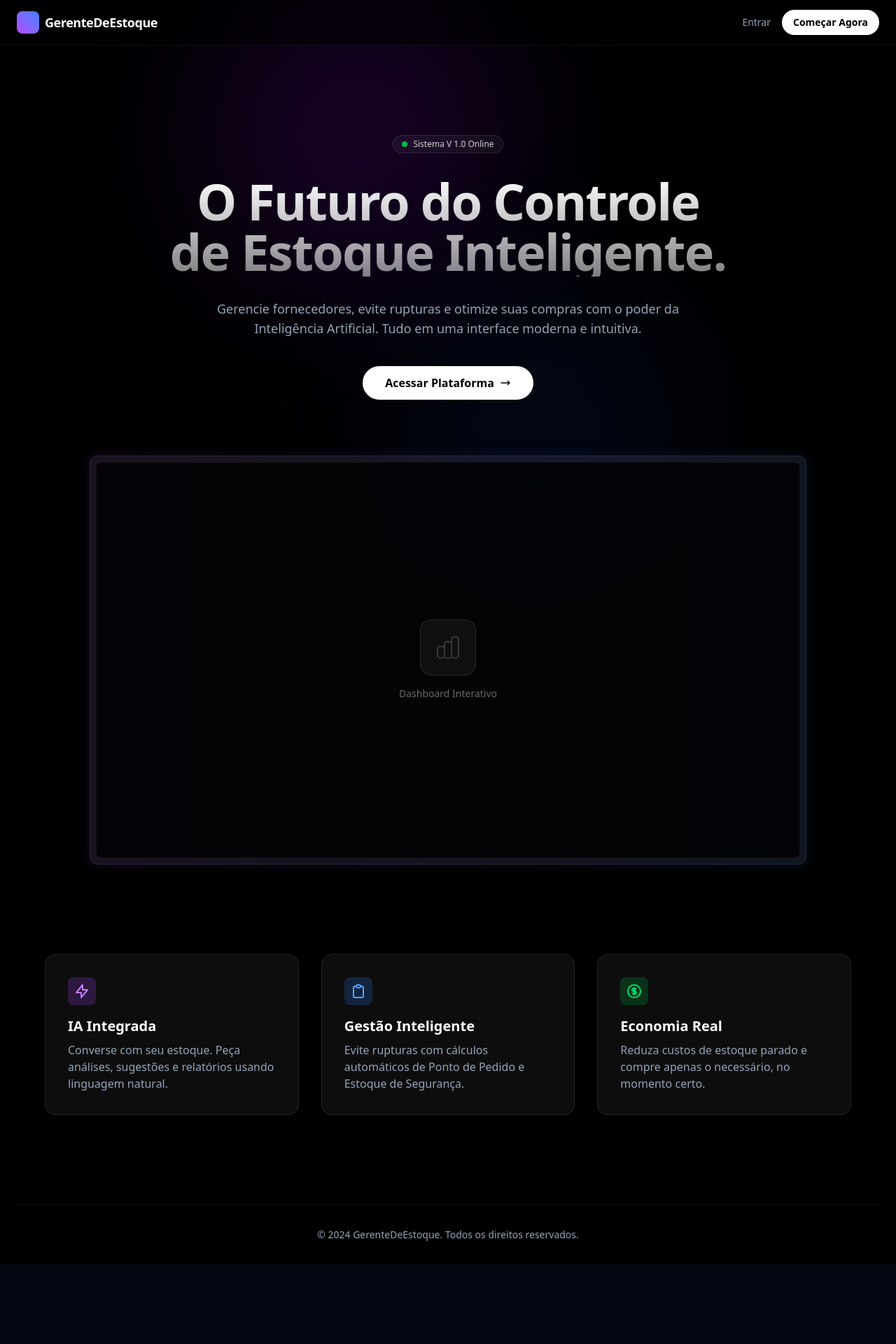
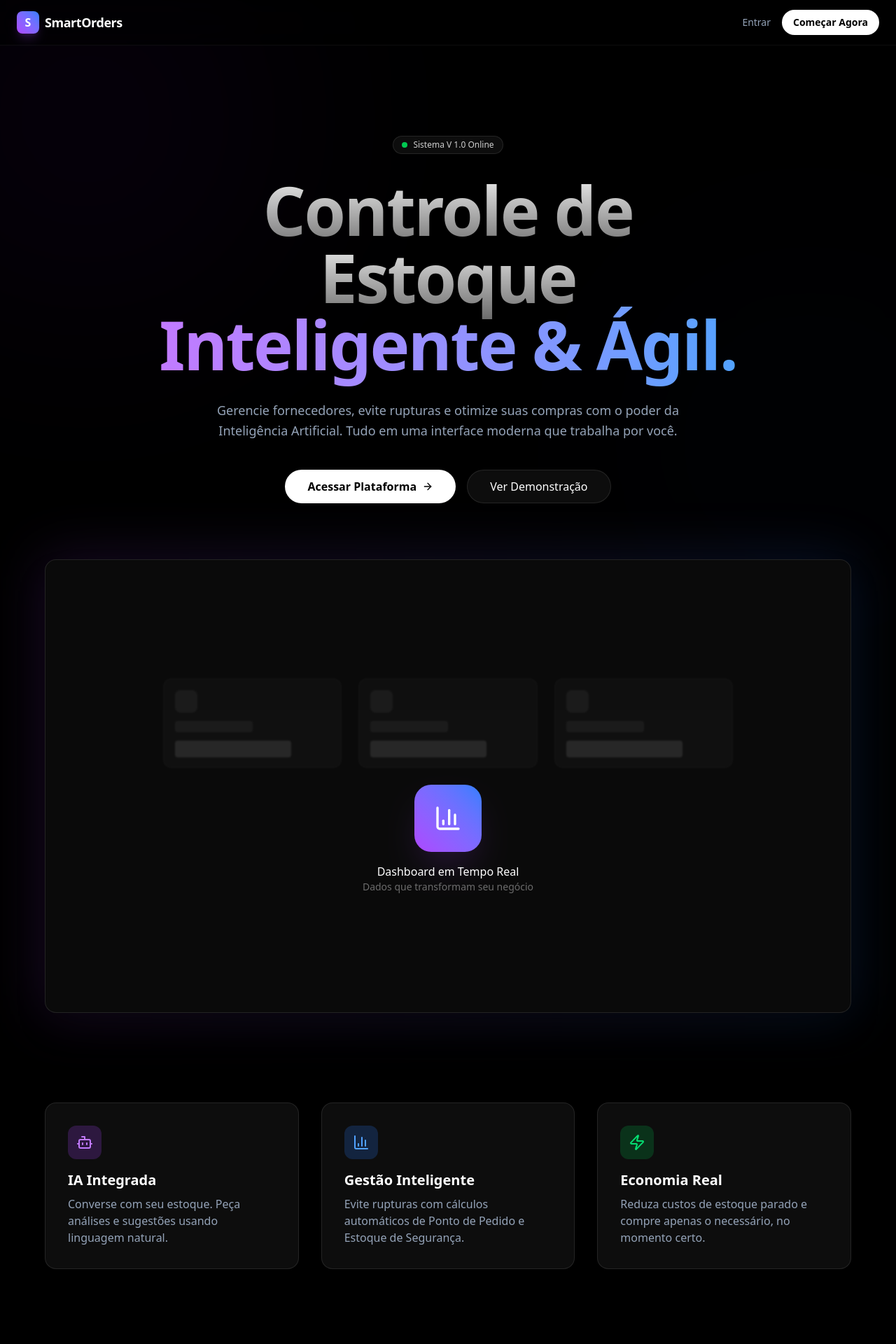
Before and after one commit to josepedro15/GerenteDeEstoque, a Next.js app in the folder frontend/: page / in a window 1280 px wide. Shown: the top 1920 px of the page at 70% size. Before the commit the page ends 1806 px from the top, so only its background shows below. Built offline with nearby package versions, Linux system fonts and the light colour scheme.

Commit message:
Feat: Add animations to landing page

```diff
--- a/frontend/app/page.tsx
+++ b/frontend/app/page.tsx
@@ -1,116 +1,223 @@
+"use client";
+
+import { motion } from "framer-motion";
+import { ArrowRight, BarChart3, Bot, Zap } from "lucide-react";
+import Link from "next/link";
+
+const fadeInUp = {
+    initial: { opacity: 0, y: 20 },
+    animate: { opacity: 1, y: 0 },
+    transition: { duration: 0.5 }
+};
+
+const staggerContainer = {
+    animate: {
+        transition: {
+            staggerChildren: 0.2
+        }
+    }
+};
+
 export default function LandingPage() {
     return (
-        <div className="min-h-screen bg-black text-white selection:bg-purple-500/30">
+        <div className="min-h-screen bg-black text-white selection:bg-purple-500/30 overflow-hidden">
             {/* Background Effects */}
             <div className="fixed inset-0 z-0">
-                <div className="absolute top-0 left-1/4 h-96 w-96 rounded-full bg-purple-600/20 blur-[128px]" />
-                <div className="absolute bottom-0 right-1/4 h-96 w-96 rounded-full bg-blue-600/10 blur-[128px]" />
+                <motion.div
+                    animate={{
+                        scale: [1, 1.2, 1],
+                        opacity: [0.2, 0.3, 0.2],
+                    }}
+                    transition={{
+                        duration: 8,
+                        repeat: Infinity,
+                        ease: "easeInOut"
+                    }}
+                    className="absolute top-[-10%] left-[-10%] h-[500px] w-[500px] rounded-full bg-purple-600/20 blur-[128px]"
+                />
+                <motion.div
+                    animate={{
+                        scale: [1, 1.1, 1],
+                        opacity: [0.1, 0.2, 0.1],
+                    }}
+                    transition={{
+                        duration: 10,
+                        repeat: Infinity,
+                        ease: "easeInOut",
+                        delay: 1
+                    }}
+                    className="absolute bottom-[-10%] right-[-10%] h-[500px] w-[500px] rounded-full bg-blue-600/10 blur-[128px]"
+                />
             </div>
 
             {/* Navbar */}
-            <nav className="relative z-50 border-b border-white/5 bg-black/50 backdrop-blur-xl">
+            <motion.nav
+                initial={{ y: -100 }}
+                animate={{ y: 0 }}
+                transition={{ duration: 0.6, ease: "easeOut" }}
+                className="relative z-50 border-b border-white/5 bg-black/50 backdrop-blur-xl"
+            >
                 <div className="mx-auto flex h-16 max-w-7xl items-center justify-between px-6">
                     <div className="flex items-center gap-2">
-                        <div className="h-8 w-8 rounded-lg bg-gradient-to-tr from-purple-500 to-blue-500" />
-                        <span className="text-lg font-bold tracking-tight">GerenteDeEstoque</span>
+                        <div className="h-8 w-8 rounded-lg bg-gradient-to-tr from-purple-500 to-blue-500 flex items-center justify-center font-bold text-white shadow-lg shadow-purple-500/20">
+                            S
+                        </div>
+                        <span className="text-lg font-bold tracking-tight">SmartOrders</span>
                     </div>
                     <div className="flex items-center gap-4">
-                        <a href="/login" className="text-sm font-medium text-muted-foreground hover:text-white transition-colors">
+                        <Link href="/login" className="text-sm font-medium text-muted-foreground hover:text-white transition-colors">
                             Entrar
-                        </a>
-                        <a
+                        </Link>
+                        <Link
                             href="/login"
                             className="rounded-full bg-white px-4 py-2 text-sm font-semibold text-black transition-transform hover:scale-105 active:scale-95"
                         >
                             Começar Agora
-                        </a>
+                        </Link>
                     </div>
                 </div>
-            </nav>
+            </motion.nav>
 
             {/* Hero Section */}
-            <main className="relative z-10 flex flex-col items-center justify-center px-6 pt-32 text-center">
-                <div className="inline-flex items-center gap-2 rounded-full border border-white/10 bg-white/5 px-3 py-1 mb-8 backdrop-blur-sm">
-                    <span className="flex h-2 w-2 rounded-full bg-green-500 animate-pulse" />
+            <main className="relative z-10 flex flex-col items-center justify-center px-6 pt-24 lg:pt-32 text-center">
+                <motion.div
+                    initial="initial"
+                    animate="animate"
+                    variants={staggerContainer}
+                    className="max-w-5xl mx-auto"
+                >
+                    <motion.div
+                        variants={fadeInUp}
+                        className="inline-flex items-center gap-2 rounded-full border border-white/10 bg-white/5 px-3 py-1 mb-8 backdrop-blur-sm"
+                    >
+                        <span className="relative flex h-2 w-2">
+                            <span className="animate-ping absolute inline-flex h-full w-full rounded-full bg-green-400 opacity-75"></span>
+                            <span className="relative inline-flex rounded-full h-2 w-2 bg-green-500"></span>
+                        </span>
                         <span className="text-xs font-medium text-white/80">Sistema V 1.0 Online</span>
-                </div>
+                    </motion.div>
 
-                <h1 className="mx-auto max-w-4xl text-5xl font-bold tracking-tight sm:text-7xl bg-clip-text text-transparent bg-gradient-to-b from-white to-white/50">
-                    O Futuro do Controle <br />
-                    de Estoque Inteligente.
-                </h1>
+                    <motion.h1
+                        variants={fadeInUp}
+                        className="mx-auto max-w-4xl text-5xl font-bold tracking-tight sm:text-7xl lg:text-8xl"
+                    >
+                        <span className="bg-clip-text text-transparent bg-gradient-to-b from-white to-white/40">
+                            Controle de Estoque
+                        </span>
+                        <br />
+                        <span className="bg-clip-text text-transparent bg-gradient-to-r from-purple-400 via-blue-400 to-purple-400 animate-gradient-x bg-[length:200%_auto]">
+                            Inteligente & Ágil.
+                        </span>
+                    </motion.h1>
 
-                <p className="mx-auto mt-8 max-w-2xl text-lg text-muted-foreground">
+                    <motion.p
+                        variants={fadeInUp}
+                        className="mx-auto mt-8 max-w-2xl text-lg text-muted-foreground leading-relaxed"
+                    >
                         Gerencie fornecedores, evite rupturas e otimize suas compras com o poder da Inteligência Artificial.
-                    Tudo em uma interface moderna e intuitiva.
-                </p>
+                        Tudo em uma interface moderna que trabalha por você.
+                    </motion.p>
 
-                <div className="mt-10 flex items-center gap-4">
-                    <a
+                    <motion.div
+                        variants={fadeInUp}
+                        className="mt-10 flex flex-col sm:flex-row items-center justify-center gap-4"
+                    >
+                        <Link
                             href="/login"
-                        className="group relative flex h-12 items-center justify-center gap-2 rounded-full bg-white px-8 text-base font-semibold text-black transition-all hover:bg-white/90 hover:ring-2 hover:ring-white/20 hover:ring-offset-2 hover:ring-offset-black"
+                            className="group relative flex h-12 w-full sm:w-auto items-center justify-center gap-2 rounded-full bg-white px-8 text-base font-semibold text-black transition-all hover:bg-white/90 hover:shadow-[0_0_20px_rgba(255,255,255,0.3)]"
                         >
                             Acessar Plataforma
-                        <svg
-                            className="h-4 w-4 transition-transform group-hover:translate-x-1"
-                            fill="none"
-                            viewBox="0 0 24 24"
-                            stroke="currentColor"
+                            <ArrowRight className="h-4 w-4 transition-transform group-hover:translate-x-1" />
+                        </Link>
+                        <Link
+                            href="/login"
+                            className="flex h-12 w-full sm:w-auto items-center justify-center gap-2 rounded-full border border-white/10 bg-white/5 px-8 text-base font-medium text-white transition-all hover:bg-white/10"
                         >
-                            <path strokeLinecap="round" strokeLinejoin="round" strokeWidth={2} d="M17 8l4 4m0 0l-4 4m4-4H3" />
-                        </svg>
-                    </a>
-                </div>
+                            Ver Demonstração
+                        </Link>
+                    </motion.div>
+                </motion.div>
 
                 {/* Dashboard Preview (Visual Mockup) */}
-                <div className="mt-20 relative w-full max-w-5xl rounded-xl border border-white/10 bg-white/5 p-2 backdrop-blur-sm shadow-2xl">
-                    <div className="absolute -inset-1 rounded-xl bg-gradient-to-r from-purple-500/20 to-blue-500/20 blur opacity-50" />
-                    <div className="relative aspect-video w-full overflow-hidden rounded-lg bg-black/80 border border-white/5 flex items-center justify-center">
-                        <div className="text-center space-y-4">
-                            <div className="h-20 w-20 rounded-2xl bg-white/5 mx-auto flex items-center justify-center border border-white/10">
-                                <svg className="w-10 h-10 text-white/20" fill="none" viewBox="0 0 24 24" stroke="currentColor">
-                                    <path strokeLinecap="round" strokeLinejoin="round" strokeWidth={1} d="M9 19v-6a2 2 0 00-2-2H5a2 2 0 00-2 2v6a2 2 0 002 2h2a2 2 0 002-2zm0 0V9a2 2 0 012-2h2a2 2 0 012 2v10m-6 0a2 2 0 002 2h2a2 2 0 002-2m0 0V5a2 2 0 012-2h2a2 2 0 012 2v14a2 2 0 01-2 2h-2a2 2 0 01-2-2z" />
-                                </svg>
+                <motion.div
+                    initial={{ opacity: 0, y: 100, rotateX: 20 }}
+                    animate={{ opacity: 1, y: 0, rotateX: 0 }}
+                    transition={{ duration: 1, delay: 0.5, type: "spring" }}
+                    className="mt-20 relative w-full max-w-6xl"
+                >
+                    <div className="absolute -inset-1 rounded-2xl bg-gradient-to-r from-purple-500/30 to-blue-500/30 blur-2xl opacity-50 animate-pulse" />
+                    <div className="relative aspect-[16/9] w-full overflow-hidden rounded-2xl bg-[#0A0A0A] border border-white/10 shadow-2xl flex items-center justify-center group">
+                        <div className="absolute inset-0 bg-gradient-to-tr from-purple-500/10 to-transparent opacity-0 group-hover:opacity-100 transition-opacity duration-700" />
+
+                        {/* Mock UI Content */}
+                        <div className="w-full h-full p-8 flex flex-col items-center justify-center space-y-6">
+                            <div className="grid grid-cols-3 gap-6 w-3/4 opacity-50 blur-[1px] group-hover:blur-0 group-hover:opacity-100 transition-all duration-700">
+                                {[1, 2, 3].map((i) => (
+                                    <div key={i} className="h-32 rounded-xl bg-white/5 border border-white/5 p-4 space-y-3">
+                                        <div className="h-8 w-8 rounded-lg bg-white/10" />
+                                        <div className="h-4 w-1/2 rounded bg-white/10" />
+                                        <div className="h-6 w-3/4 rounded bg-white/20" />
                                     </div>
-                            <p className="text-white/40 text-sm">Dashboard Interativo</p>
+                                ))}
+                            </div>
+                            <div className="flex flex-col items-center">
+                                <div className="h-24 w-24 rounded-3xl bg-gradient-to-tr from-purple-500 to-blue-500 flex items-center justify-center shadow-2xl shadow-purple-500/20 mb-4">
+                                    <BarChart3 className="w-10 h-10 text-white" />
+                                </div>
+                                <p className="text-white font-medium">Dashboard em Tempo Real</p>
+                                <p className="text-white/40 text-sm">Dados que transformam seu negócio</p>
                             </div>
                         </div>
                     </div>
+                </motion.div>
 
                 {/* Features Grid */}
-                <div className="mt-32 grid gap-8 pb-32 sm:grid-cols-3 text-left max-w-6xl">
-                    <div className="group rounded-2xl border border-white/10 bg-white/5 p-8 transition-colors hover:bg-white/10">
-                        <div className="mb-4 inline-flex h-10 w-10 items-center justify-center rounded-lg bg-purple-500/20 text-purple-400 group-hover:bg-purple-500 group-hover:text-white transition-colors">
-                            <svg className="h-6 w-6" fill="none" viewBox="0 0 24 24" stroke="currentColor">
-                                <path strokeLinecap="round" strokeLinejoin="round" strokeWidth={2} d="M13 10V3L4 14h7v7l9-11h-7z" />
-                            </svg>
+                <div className="mt-32 grid gap-8 pb-32 sm:grid-cols-3 text-left max-w-6xl w-full">
+                    {[
+                        {
+                            title: "IA Integrada",
+                            desc: "Converse com seu estoque. Peça análises e sugestões usando linguagem natural.",
+                            icon: Bot,
+                            color: "text-purple-400",
+                            bg: "bg-purple-500/20"
+                        },
+                        {
+                            title: "Gestão Inteligente",
+                            desc: "Evite rupturas com cálculos automáticos de Ponto de Pedido e Estoque de Segurança.",
+                            icon: BarChart3,
+                            color: "text-blue-400",
+                            bg: "bg-blue-500/20"
+                        },
+                        {
+                            title: "Economia Real",
+                            desc: "Reduza custos de estoque parado e compre apenas o necessário, no momento certo.",
+                            icon: Zap,
+                            color: "text-green-400",
+                            bg: "bg-green-500/20"
+                        }
+                    ].map((feature, i) => (
+                        <motion.div
+                            key={i}
+                            initial={{ opacity: 0, y: 20 }}
+                            whileInView={{ opacity: 1, y: 0 }}
+                            viewport={{ once: true }}
+                            transition={{ delay: i * 0.2 }}
+                            whileHover={{ y: -5 }}
+                            className="group relative rounded-2xl border border-white/10 bg-white/5 p-8 transition-colors hover:bg-white/10 overflow-hidden"
+                        >
+                            <div className={`mb-4 inline-flex h-12 w-12 items-center justify-center rounded-xl ${feature.bg} ${feature.color} group-hover:scale-110 transition-transform duration-300`}>
+                                <feature.icon className="h-6 w-6" />
                             </div>
-                        <h3 className="mb-2 text-xl font-semibold text-white">IA Integrada</h3>
-                        <p className="text-muted-foreground">Converse com seu estoque. Peça análises, sugestões e relatórios usando linguagem natural.</p>
-                    </div>
-                    <div className="group rounded-2xl border border-white/10 bg-white/5 p-8 transition-colors hover:bg-white/10">
-                        <div className="mb-4 inline-flex h-10 w-10 items-center justify-center rounded-lg bg-blue-500/20 text-blue-400 group-hover:bg-blue-500 group-hover:text-white transition-colors">
-                            <svg className="h-6 w-6" fill="none" viewBox="0 0 24 24" stroke="currentColor">
-                                <path strokeLinecap="round" strokeLinejoin="round" strokeWidth={2} d="M9 5H7a2 2 0 00-2 2v12a2 2 0 002 2h10a2 2 0 002-2V7a2 2 0 00-2-2h-2M9 5a2 2 0 002 2h2a2 2 0 002-2M9 5a2 2 0 012-2h2a2 2 0 012 2" />
-                            </svg>
-                        </div>
-                        <h3 className="mb-2 text-xl font-semibold text-white">Gestão Inteligente</h3>
-                        <p className="text-muted-foreground">Evite rupturas com cálculos automáticos de Ponto de Pedido e Estoque de Segurança.</p>
-                    </div>
-                    <div className="group rounded-2xl border border-white/10 bg-white/5 p-8 transition-colors hover:bg-white/10">
-                        <div className="mb-4 inline-flex h-10 w-10 items-center justify-center rounded-lg bg-green-500/20 text-green-400 group-hover:bg-green-500 group-hover:text-white transition-colors">
-                            <svg className="h-6 w-6" fill="none" viewBox="0 0 24 24" stroke="currentColor">
-                                <path strokeLinecap="round" strokeLinejoin="round" strokeWidth={2} d="M12 8c-1.657 0-3 .895-3 2s1.343 2 3 2 3 .895 3 2-1.343 2-3 2m0-8c1.11 0 2.08.402 2.599 1M12 8V7m0 1v8m0 0v1m0-1c-1.11 0-2.08-.402-2.599-1M21 12a9 9 0 11-18 0 9 9 0 0118 0z" />
-                            </svg>
-                        </div>
-                        <h3 className="mb-2 text-xl font-semibold text-white">Economia Real</h3>
-                        <p className="text-muted-foreground">Reduza custos de estoque parado e compre apenas o necessário, no momento certo.</p>
-                    </div>
+                            <h3 className="mb-2 text-xl font-semibold text-white group-hover:text-primary transition-colors">{feature.title}</h3>
+                            <p className="text-muted-foreground">{feature.desc}</p>
+                            <div className="absolute inset-0 border-2 border-white/0 group-hover:border-white/5 rounded-2xl transition-colors pointer-events-none" />
+                        </motion.div>
+                    ))}
                 </div>
 
                 {/* Footer */}
-                <footer className="w-full border-t border-white/5 py-8 text-center text-sm text-muted-foreground">
-                    <p>&copy; 2024 GerenteDeEstoque. Todos os direitos reservados.</p>
+                <footer className="w-full border-t border-white/5 py-8 text-center text-sm text-muted-foreground backdrop-blur-md">
+                    <p>&copy; 2024 SmartOrders. Todos os direitos reservados.</p>
                 </footer>
             </main>
         </div>
```
Lines whose indentation alone changed are shown as unchanged.
